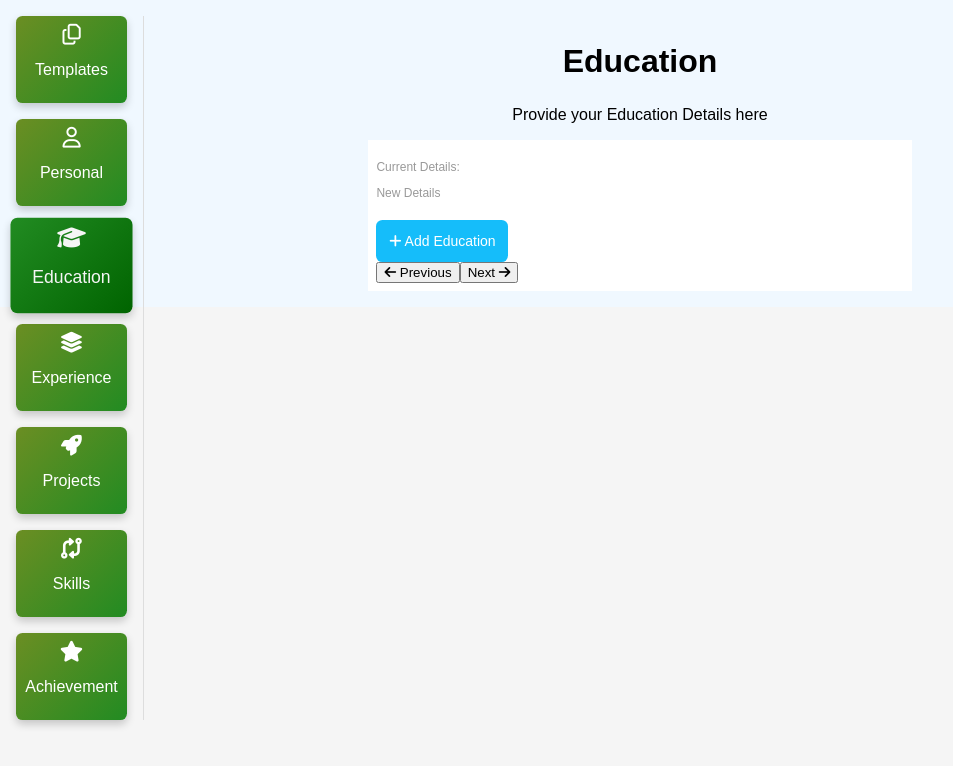
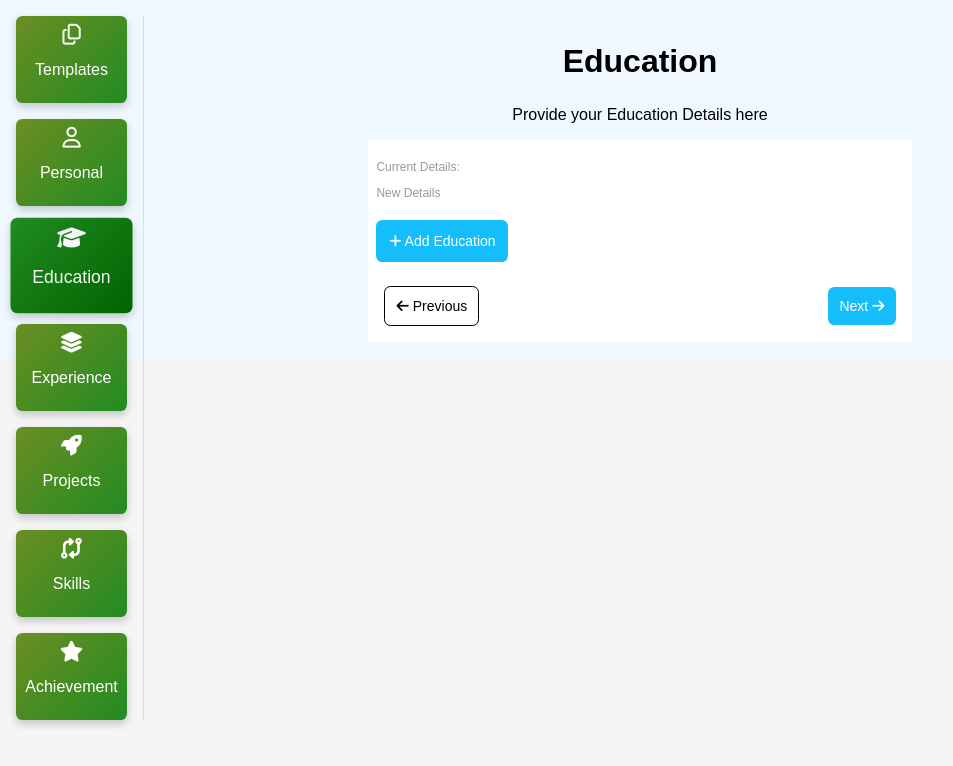
Before and after one commit to rohitghatal1/CVMaker-ReactJS, a React (Create React App) app: page / in a window 1280 px wide. Both pictures are taken after a click on the element "Education". Shown: the top 766 px of the page, without its empty margins (0-953 px from the left). Built offline with nearby package versions, Linux system fonts and the light colour scheme.

Commit message:
added css for next and back button

```diff
--- a/src/componentsInner/Education.js
+++ b/src/componentsInner/Education.js
@@ -68,6 +68,7 @@ export default function Education() {
             )}
             {isAddButtonVisible && (<button className='addNewEducationbtn' onClick={hanldeAddEducation}><i className='fas fa-plus'></i> Add Education</button>)}
           </div>
+
           <div className="nextAndBackBtn">
             <button className='prevBtn'><i class="fa-solid fa-arrow-left"></i> Previous</button>
             <button className='nextBtn'>Next <i class="fa-solid fa-arrow-right"></i></button>
--- a/src/componentsInner/education.css
+++ b/src/componentsInner/education.css
@@ -75,3 +75,30 @@
     border: none;
     margin-top: 0.5rem;
 }
+
+.educationComponent  .nextAndBackBtn{
+    margin: auto;
+    margin-top: 1rem;
+    display: flex;
+    justify-content: space-between;
+    align-items: center;
+    padding: 0.5rem;
+}
+
+.educationComponent  .nextAndBackBtn button{
+    padding: 0.7rem;
+    font-size: 14px;
+    border-radius: 0.4rem;
+    cursor: pointer;
+}
+.educationComponent .nextAndBackBtn .nextBtn{
+    background-color: #15bdfa;
+    color: #fff;
+    border: none;
+}
+
+.educationComponent .nextAndBackBtn .prevBtn{
+    background-color: #fff;
+    color: black;
+    border: 1px solid black;
+}
```
